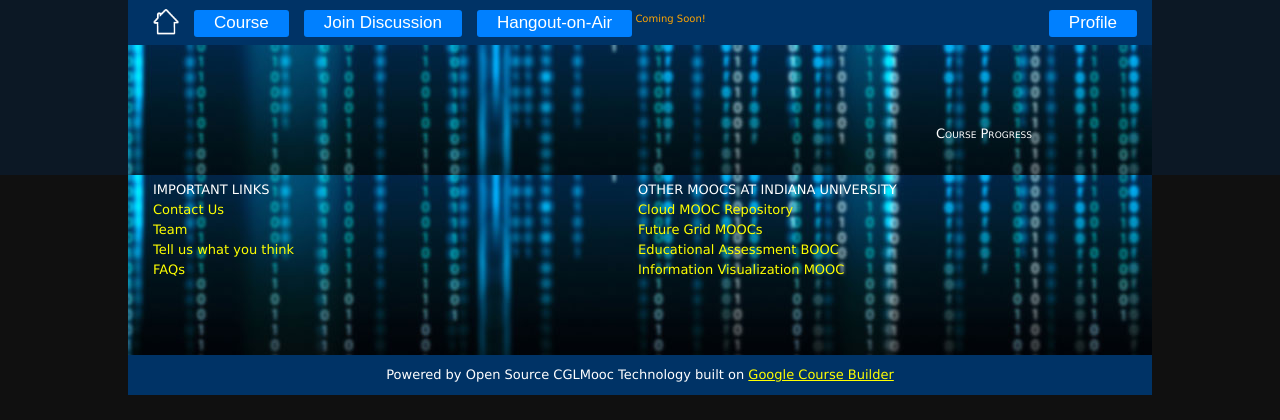
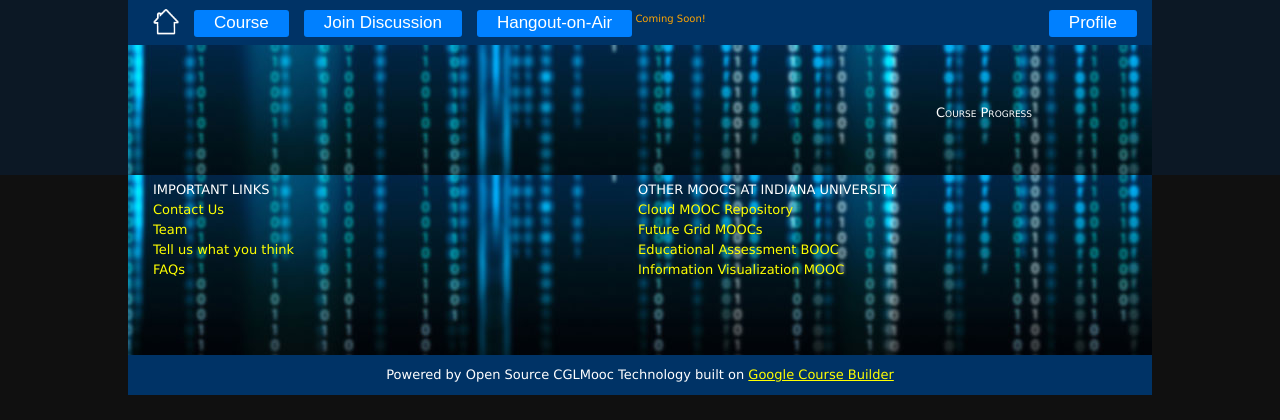
Before and after one commit to sidds1601/cgl-mooc-builder-development, a Python web app: template cgl-mooc-builder/views/bare.html in a window 1280 px wide. Shown: the top 420 px of the page. Run offline with Jinja, Linux system fonts and the light colour scheme; the template is opened without the code that fills it, so the values that code supplies are empty; some web fonts are replaced.

Commit message:
progress bar position

```diff
--- a/cgl-mooc-builder/assets/css/main.css
+++ b/cgl-mooc-builder/assets/css/main.css
@@ -188,6 +188,7 @@ th, td {
 	height: 130px;
 	margin: auto;
 	border-top: 45px solid #003366;
+	position:relative;
 }
 #header_bg {
 }
@@ -1097,11 +1098,10 @@ img {
 }
 #progress-div {
 	float: right;
-	height: 20px;
 	width: 200px;
 	top: 58px;
 	right: 16px;
-	position: relative;
+	position: absolute;
 }
 #progress-text {
 	color: white;
```
